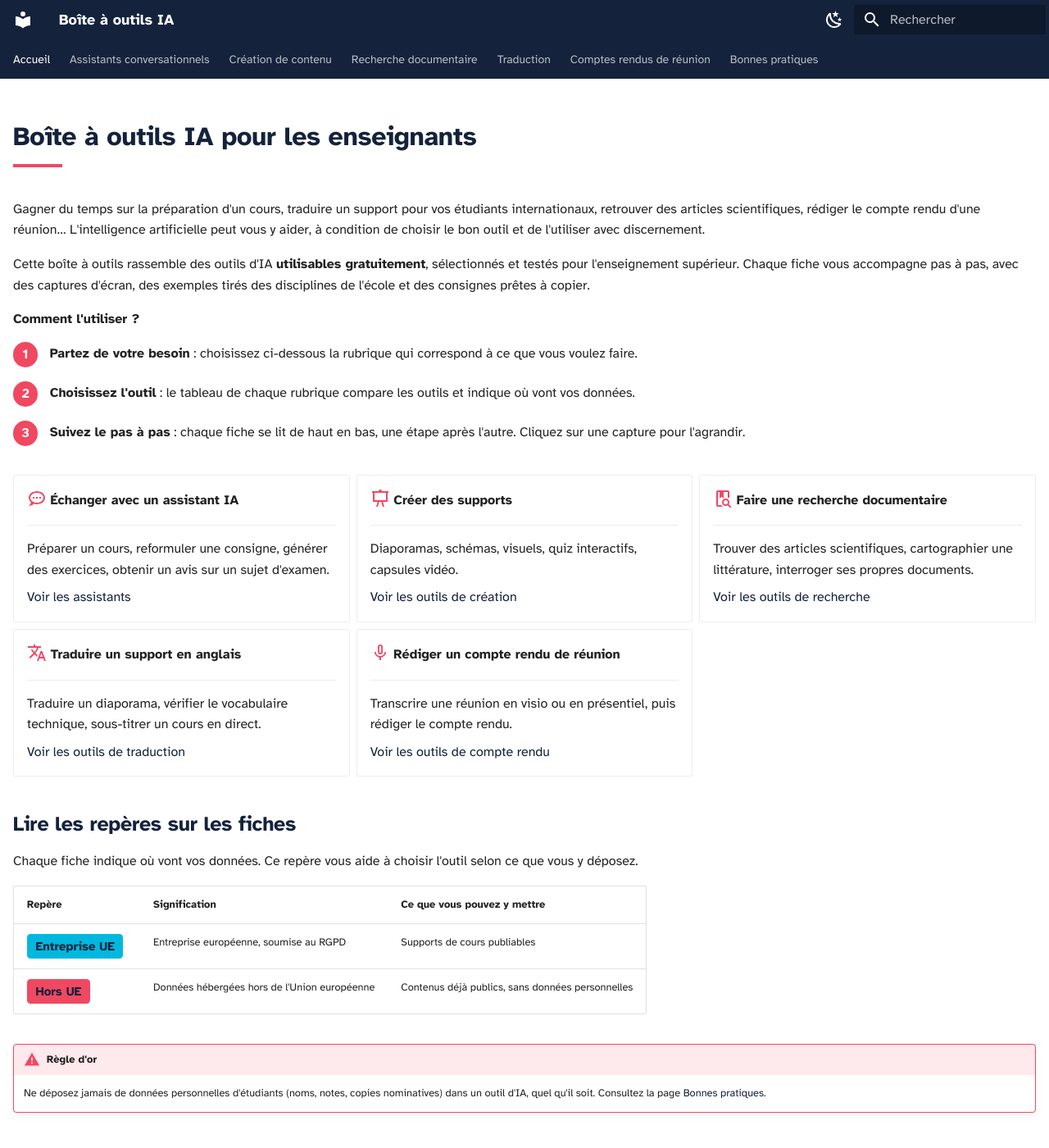
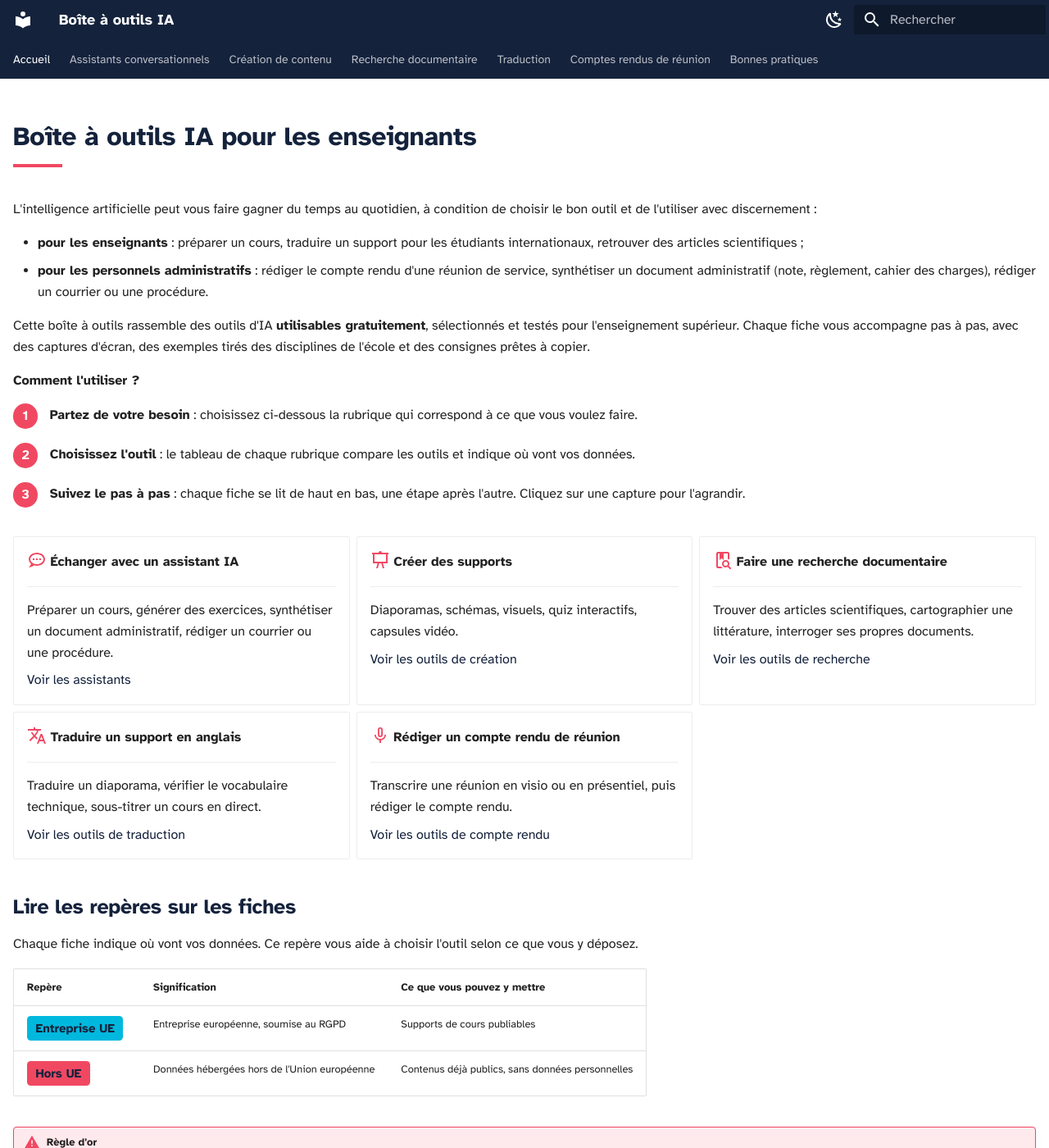
Before and after one commit to Celine-ferrier/Boite-outils-IA, an MkDocs documentation site: the page built from docs/index.md, in a window 1280 px wide and 1400 px high. Shown: the whole window at 82% size. Built offline with MkDocs 1.6.1 and Material for MkDocs 9.7.7, drawn with Linux system fonts in a browser that asks for light colours; some of the changed text lies outside the part shown.

Commit message:
Accueil : exemples d'usages pour les personnels administratifs
Co-Authored-By: Claude Opus 5.5 <noreply@anthropic.com>
Claude-Session: https://claude.ai/code/session_01ADR9hzhyEw6Dc3N18BUyt5

```diff
--- a/docs/index.md
+++ b/docs/index.md
@@ -6,7 +6,10 @@ hide:
 
 # Boîte à outils IA pour les enseignants
 
-Gagner du temps sur la préparation d'un cours, traduire un support pour vos étudiants internationaux, retrouver des articles scientifiques, rédiger le compte rendu d'une réunion… L'intelligence artificielle peut vous y aider, à condition de choisir le bon outil et de l'utiliser avec discernement.
+L'intelligence artificielle peut vous faire gagner du temps au quotidien, à condition de choisir le bon outil et de l'utiliser avec discernement :
+
+- **pour les enseignants** : préparer un cours, traduire un support pour les étudiants internationaux, retrouver des articles scientifiques ;
+- **pour les personnels administratifs** : rédiger le compte rendu d'une réunion de service, synthétiser un document administratif (note, règlement, cahier des charges), rédiger un courrier ou une procédure.
 
 Cette boîte à outils rassemble des outils d'IA **utilisables gratuitement**, sélectionnés et testés pour l'enseignement supérieur. Chaque fiche vous accompagne pas à pas, avec des captures d'écran, des exemples tirés des disciplines de l'école et des consignes prêtes à copier.
 
@@ -22,7 +25,7 @@ Cette boîte à outils rassemble des outils d'IA **utilisables gratuitement**, s
 
     ---
 
-    Préparer un cours, reformuler une consigne, générer des exercices, obtenir un avis sur un sujet d'examen.
+    Préparer un cours, générer des exercices, synthétiser un document administratif, rédiger un courrier ou une procédure.
 
     [Voir les assistants](assistants/index.md)
 
@@ -74,7 +77,7 @@ Chaque fiche indique où vont vos données. Ce repère vous aide à choisir l'ou
 
 ## Une question, un problème ?
 
-Une fiche n'est plus à jour, un outil ne fonctionne pas comme indiqué, ou vous souhaitez être accompagné dans vos premiers usages ? Contactez :
+Une fiche n'est plus à jour, un outil ne fonctionne pas comme indiqué, ou vous souhaitez être accompagné dans vos premiers usages, que vous soyez enseignant ou personnel administratif ? Contactez :
 
 - **Céline Ferrier**, ingénieure pédagogique ;
 - **Nathan Arthur**.
```
